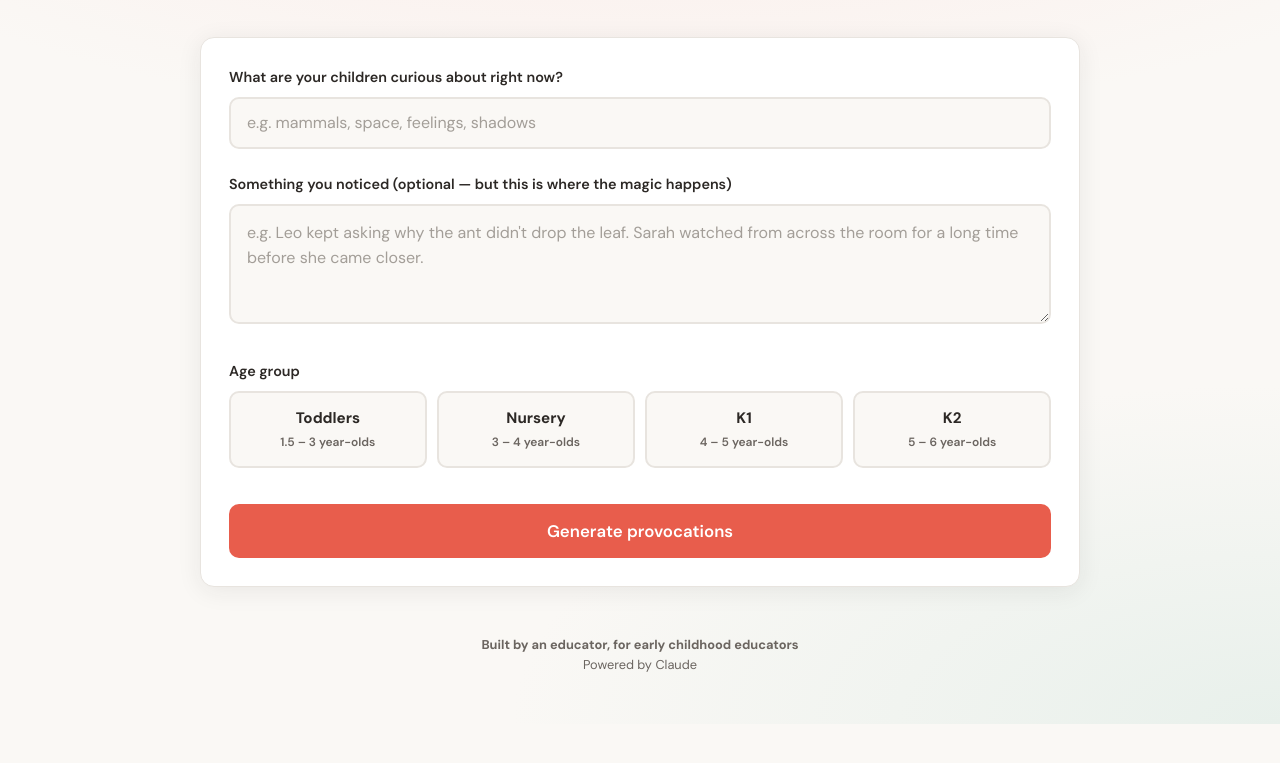
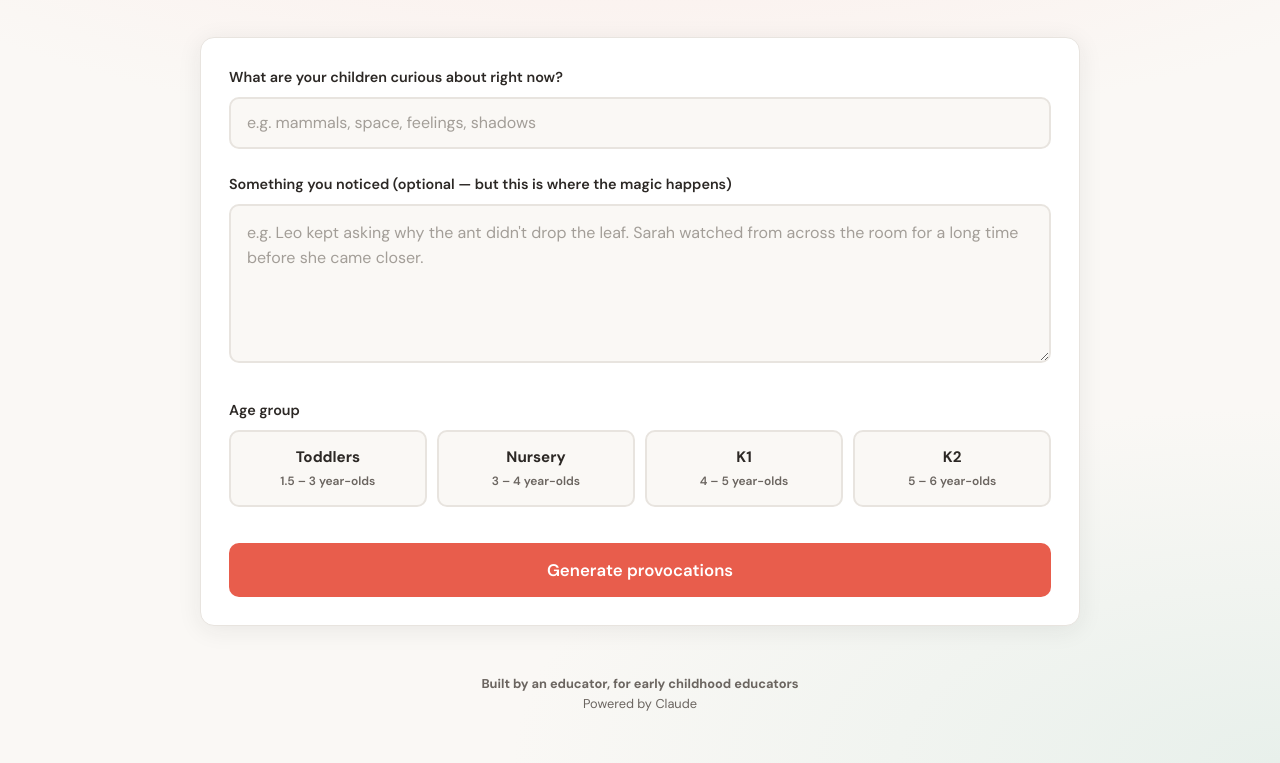
Before and after one commit to sherlinlee/spark, a website: page public/index.html in a window 1280 px wide. Shown: the part 124-887 px from the top of the page. Before the commit the page ends 848 px from the top, so only its background shows below. Drawn offline with Linux system fonts and the light colour scheme.

Commit message:
Increase textarea rows and fix HTML structure

```diff
--- a/public/index.html
+++ b/public/index.html
@@ -51,7 +51,7 @@
               id="observation"
               name="observation"
               placeholder="e.g. Leo kept asking why the ant didn't drop the leaf. Sarah watched from across the room for a long time before she came closer."
-              rows="3"
+              rows="5"
               autocomplete="off"
             ></textarea>
           </div>
```
